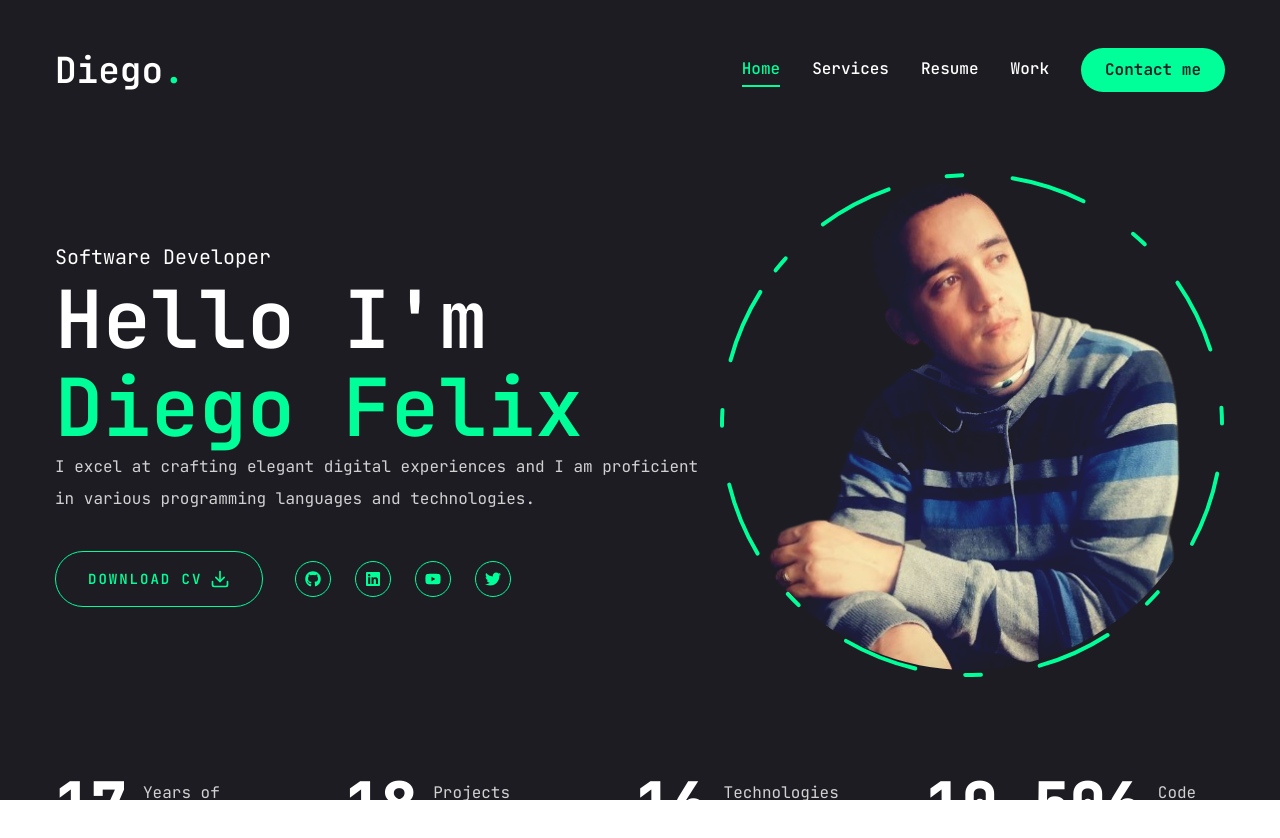
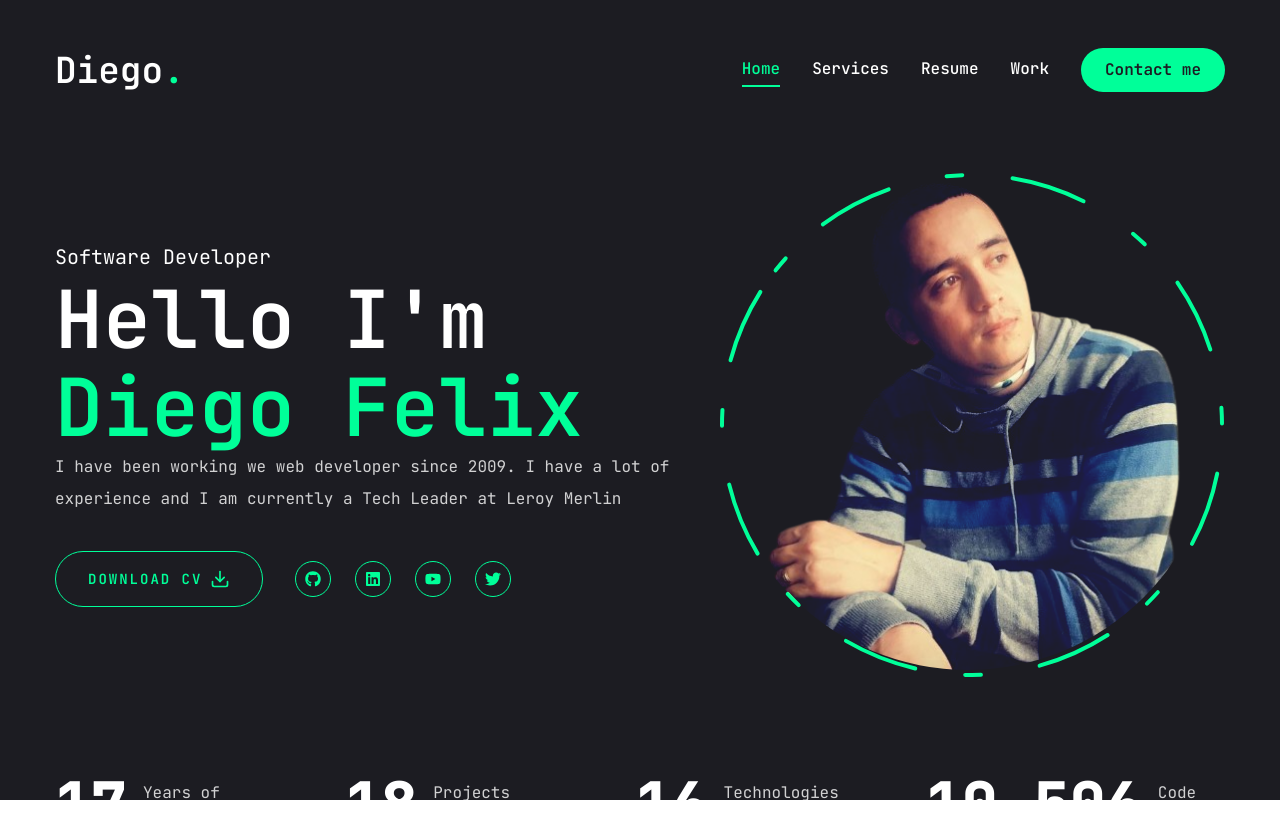
Before and after one commit to diegofelix/diegofelix.com.br, a Next.js app: page / in a window 1280 px wide. Shown: the top 838 px of the page. Built offline with nearby package versions, Linux system fonts and the light colour scheme.

Commit message:
feat: change my description

```diff
--- a/app/page.jsx
+++ b/app/page.jsx
@@ -11,17 +11,15 @@ const Home = () => {
     <section className="h-full">
       <div className="container mx-auto h-full">
         <div className="flex flex-col xl:flex-row items-center justify-between xl:pt-8 xl:pb-24">
-          {/* text */}
           <div className="text-center xl:text-left order-2 xl:order-none">
             <span class="text-xl">Software Developer</span>
             <h1 className="h1">
               Hello I'm <br /> <span className="text-accent">Diego Felix</span>
             </h1>
             <p className="max-w-[500x] mb-9 text-white/80">
-              I excel at crafting elegant digital experiences and I am
-              proficient in various programming languages and technologies.
+              I have been working we web developer since 2009. I have a lot of
+              experience and I am currently a Tech Leader at Leroy Merlin
             </p>
-            {/* buttons and socials */}
             <div className="flex flex-col xl:flex-row items-center gap-8">
               <Button
                 variant="outline"
```
